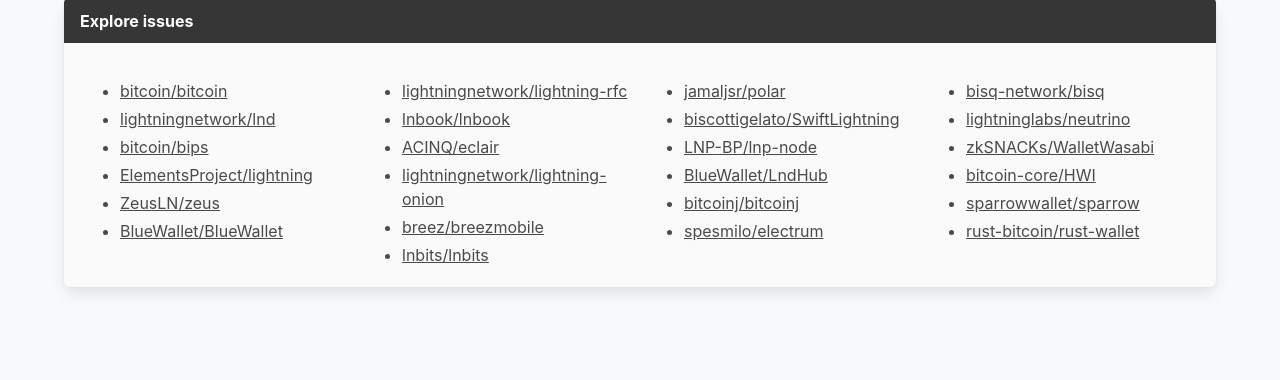
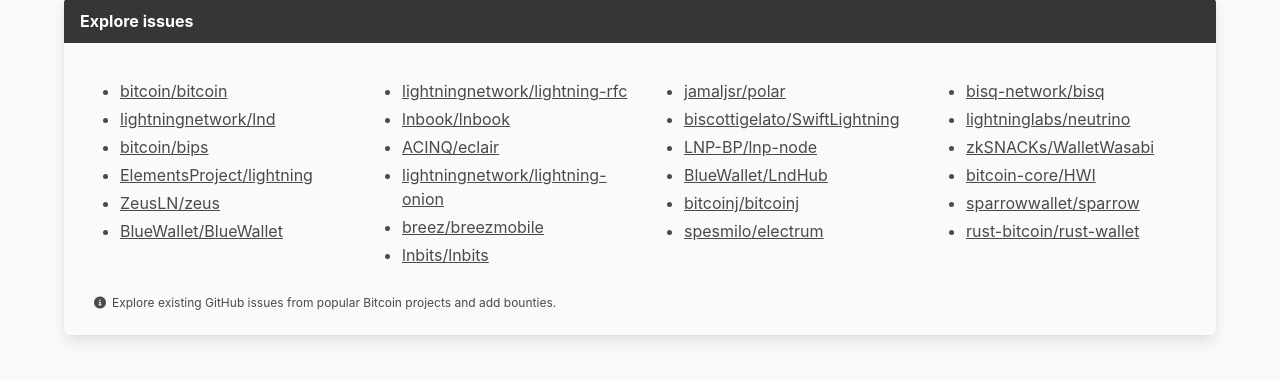
Before and after one commit to ko-redtruck/bitcoin-only-open-source-bounties-express, a Node server app: page / in a window 1280 px wide. Shown: the part 89-469 px from the top of the page. Run offline with Node 20, Linux system fonts and the light colour scheme; data that the repository does not hold is empty; some libraries are stand-ins or nearby versions.

Commit message:
add help info to explore issues message

```diff
--- a/views/index.ejs
+++ b/views/index.ejs
@@ -129,6 +129,7 @@
           </ul>
           </div>
         </div>
+        <p class="help">  <span class="icon"><i class="fas fa-info-circle"></i></span>Explore existing GitHub issues from popular Bitcoin projects and add bounties.</p>
 
       </div>
     </div>
```
